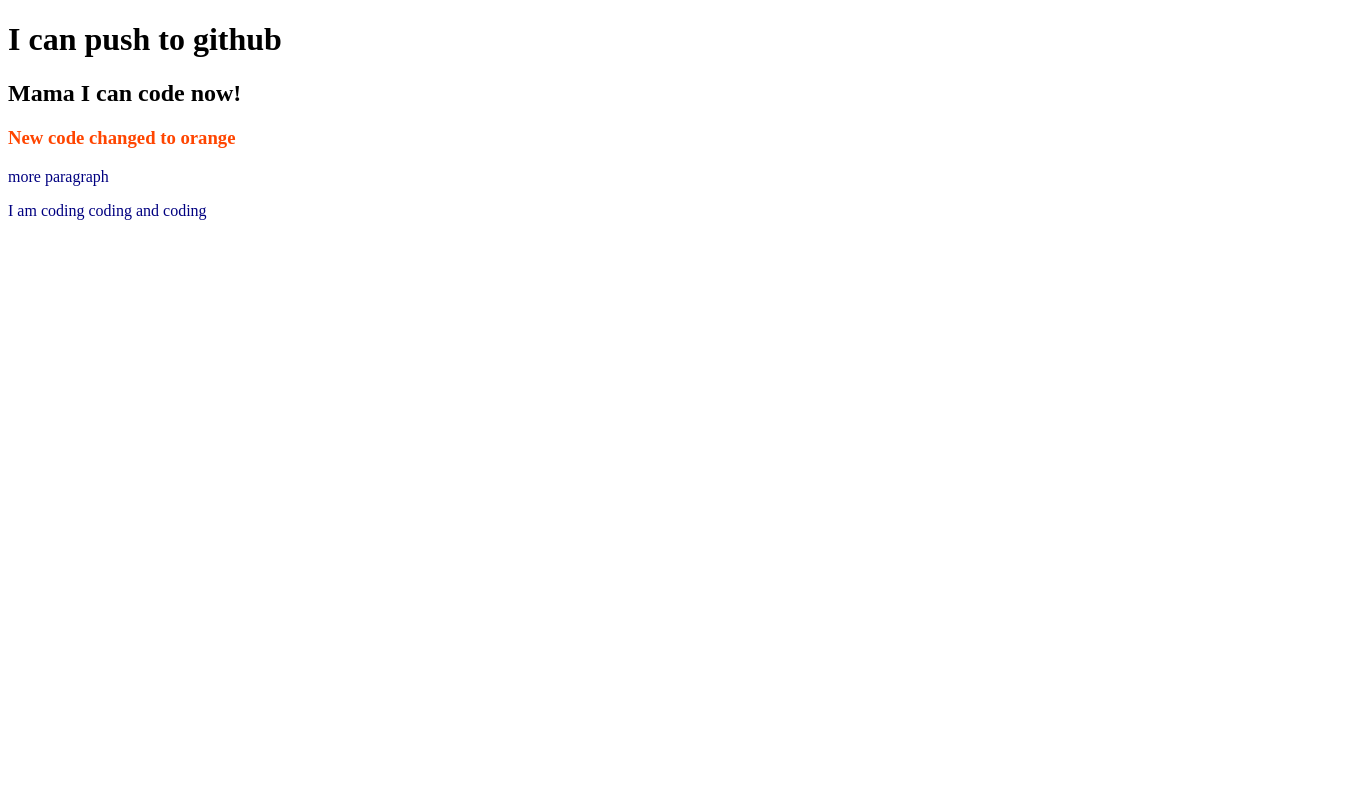
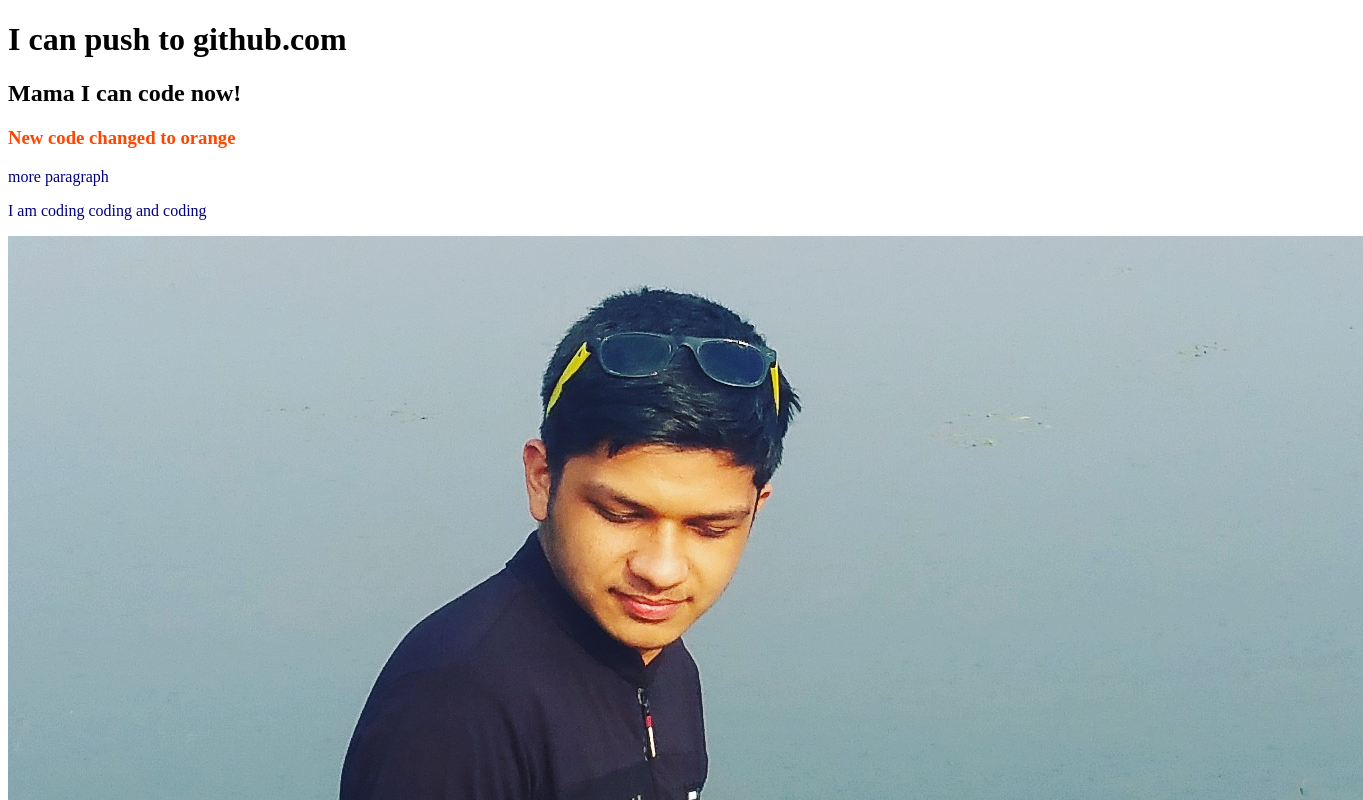
Before and after one commit to RahulKantiChakroborty/my-second-repo, a plain HTML site: page index.html in a window 1280 px wide. Shown: the top 800 px of the page, 1363 px wide, since content can reach past the window. Drawn offline with Linux system fonts and the light colour scheme.

Commit message:
image added

```diff
--- a/index.html
+++ b/index.html
@@ -8,10 +8,12 @@
     <link rel="stylesheet" href="style.css">
 </head>
 <body>
-    <h1>I can push to github</h1>
+    <h1>I can push to github.com</h1>
     <h2>Mama I can code now!</h2>
     <h3>New code changed to orange</h3>
     <p>more paragraph</p>
     <p>I am coding coding and coding</p>
+    <img src="IMG_20210113_205503.png" alt="">
+    <img src="ariana.png.png" alt="">
 </body>
 </html>
```
Also changed, not shown: 127-1274907_tom-cruise-png-image-tom-cruise-clipart.png (added), IMG_20210113_205503.png (added), ariana.png.png (added).
